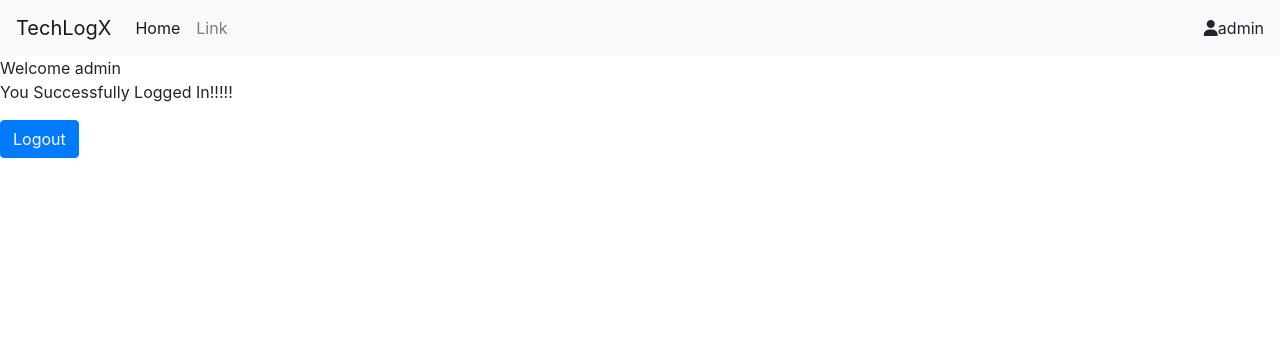
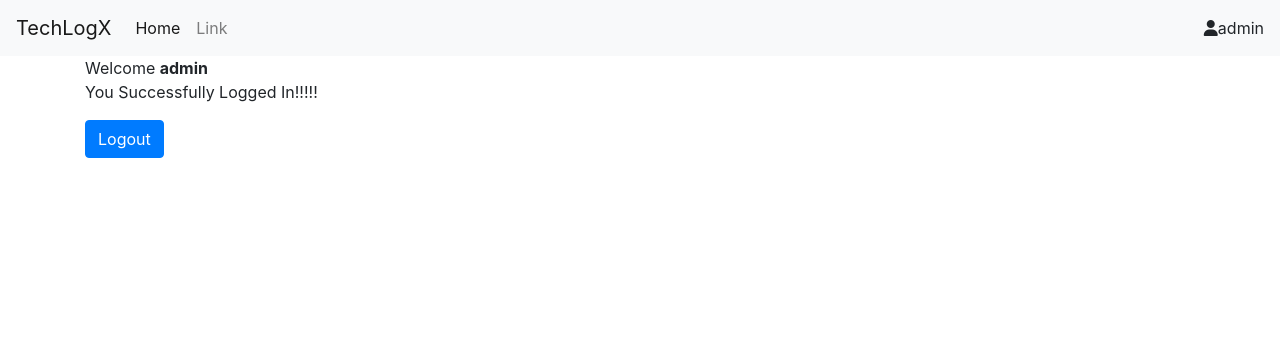
Before and after one commit to Hriday1321/LearningDjango, a Django app: page / in a window 1280 px wide. Shown: the top 356 px of the page. Run offline with Django 3.2, Linux system fonts and the light colour scheme; a user stored in the database is signed in; some libraries are stand-ins or nearby versions.

Commit message:
small change

```diff
--- a/FirstProject/templates/index.html
+++ b/FirstProject/templates/index.html
@@ -33,8 +33,11 @@
             </ul>
           </div>
         </nav>
-        Welcome {{ request.user }}
-        <p>You Successfully Logged In!!!!!</p>
-        <a href='/logout' class='text-center btn btn-primary'>Logout</a>
+        <div class='container'>
+            Welcome <strong>{{ request.user }}</strong>
+            <p>You Successfully Logged In!!!!!</p>
+            <a href='/logout' class='btn btn-primary'>Logout</a>
+        </div>
+
     </body>
 </html>
```
Also changed, not shown: FirstProject/db.sqlite3.
